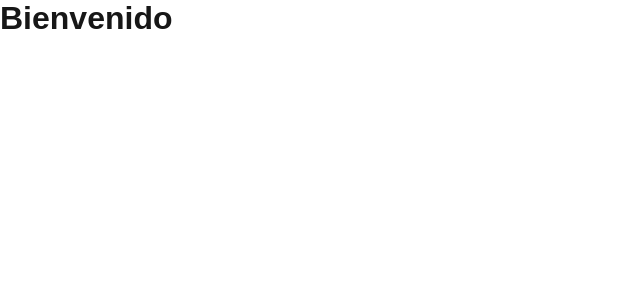
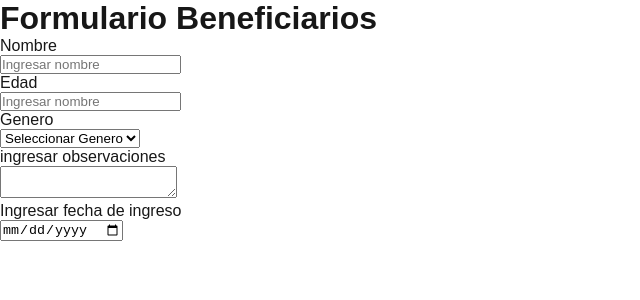
Before and after one commit to Chiuvakita/EvaluacionU3, a Next.js app in the folder eva3/: page / in a window 1280 px wide. Shown: the top 300 px of the page, without its empty margins (0-640 px from the left). Built offline with nearby package versions, Linux system fonts and the light colour scheme.

Commit message:
creacion de formulario
creación de formulario entorno a un beneficiario y corrección de errores del import

```diff
--- a/eva3/src/app/page.tsx
+++ b/eva3/src/app/page.tsx
@@ -1,9 +1,12 @@
 'use Client'
+import FormularioBeneficiario from "../components/FormularioBeneficiario";
 
 export default function Home() {
+
   return (
-    <form>
-      <h1>Bienvenido</h1>
-    </form>
+  <div>
+    <h1>Formulario Beneficiarios</h1>
+    <FormularioBeneficiario/>
+  </div>
   );
 }
--- /dev/null
+++ b/eva3/src/components/FormularioBeneficiario.tsx
@@ -0,0 +1,50 @@
+const FormularioBeneficiario = () => {
+  return (
+    <div>
+      <form>
+        <label>Nombre</label><br />
+        <input type="text"
+        name=""
+        placeholder="Ingresar nombre"
+        /> <br />
+        <span></span>
+
+        <label>Edad</label><br />
+        <input type="number"
+        name=""
+        placeholder="Ingresar nombre"
+        /> <br />
+        <span></span>
+
+        <label>Genero</label><br />
+        <select
+        name="genero"
+        value=""
+        >
+          <option value="">Seleccionar Genero</option>
+
+          <option value="Hombre">Hombre</option>
+          <option value="Mujer">Mujer</option>
+          <option value="Otro">Otro</option>
+        </select>
+        <br />
+        <span></span>
+
+        <label>ingresar observaciones</label><br />
+        <textarea name="observacion"
+        value="">
+        </textarea>
+        <br />
+        <span></span>
+
+        <label>Ingresar fecha de ingreso</label><br />
+        <input type="date"
+        name="fechaIngreso"
+        value=""
+        />
+
+      </form>
+    </div>
+  );
+};
+export default FormularioBeneficiario;
```
Also changed, not shown: eva3/src/interfaces/Ibeneficiario.tsx (added, +7 -0 lines), eva3/src/components/mosrarBeneficiarios.tsx (added).
